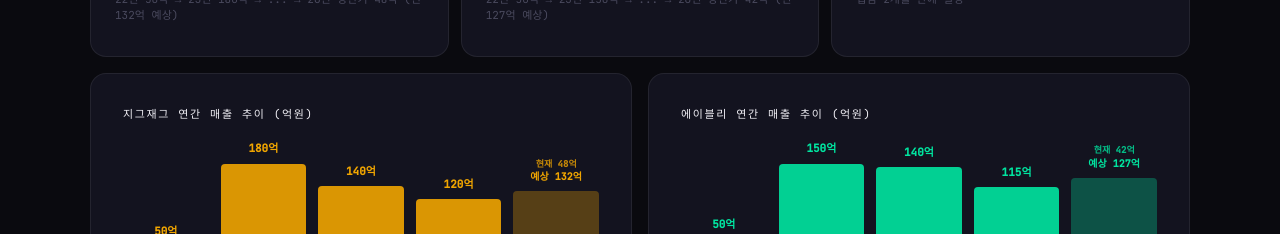
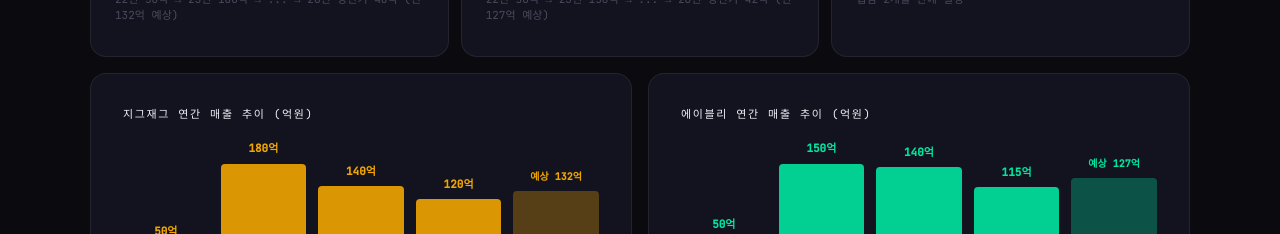
Before and after one commit to vhm7895-star/-, a Next.js app: page / in a window 1280 px wide. Shown: the part 2703-2937 px from the top of the page. Built offline with nearby package versions, Linux system fonts and the light colour scheme; a web font is replaced by a local one.

Commit message:
그래프 현재 수치 레이블 제거

```diff
--- a/components/KPI.tsx
+++ b/components/KPI.tsx
@@ -47,10 +47,7 @@
           <div key={i} style={{ flex: 1, display: 'flex', flexDirection: 'column', alignItems: 'center', gap: 8, height: '100%', justifyContent: 'flex-end' }}>
             <div style={{ fontFamily: 'var(--font-mono)', fontSize: 11, color: d.color, fontWeight: 600, textAlign: 'center', lineHeight: 1.2 }}>
               {d.current ? (
-                <>
-                  <span style={{ fontSize: 9, opacity: 0.8 }}>현재 {d.current}억</span><br/>
-                  <span style={{ fontSize: 10 }}>예상 {d.value}억</span>
-                </>
+                <span style={{ fontSize: 10 }}>예상 {d.value}억</span>
               ) : (
                 `${d.value}억`
               )}
```
